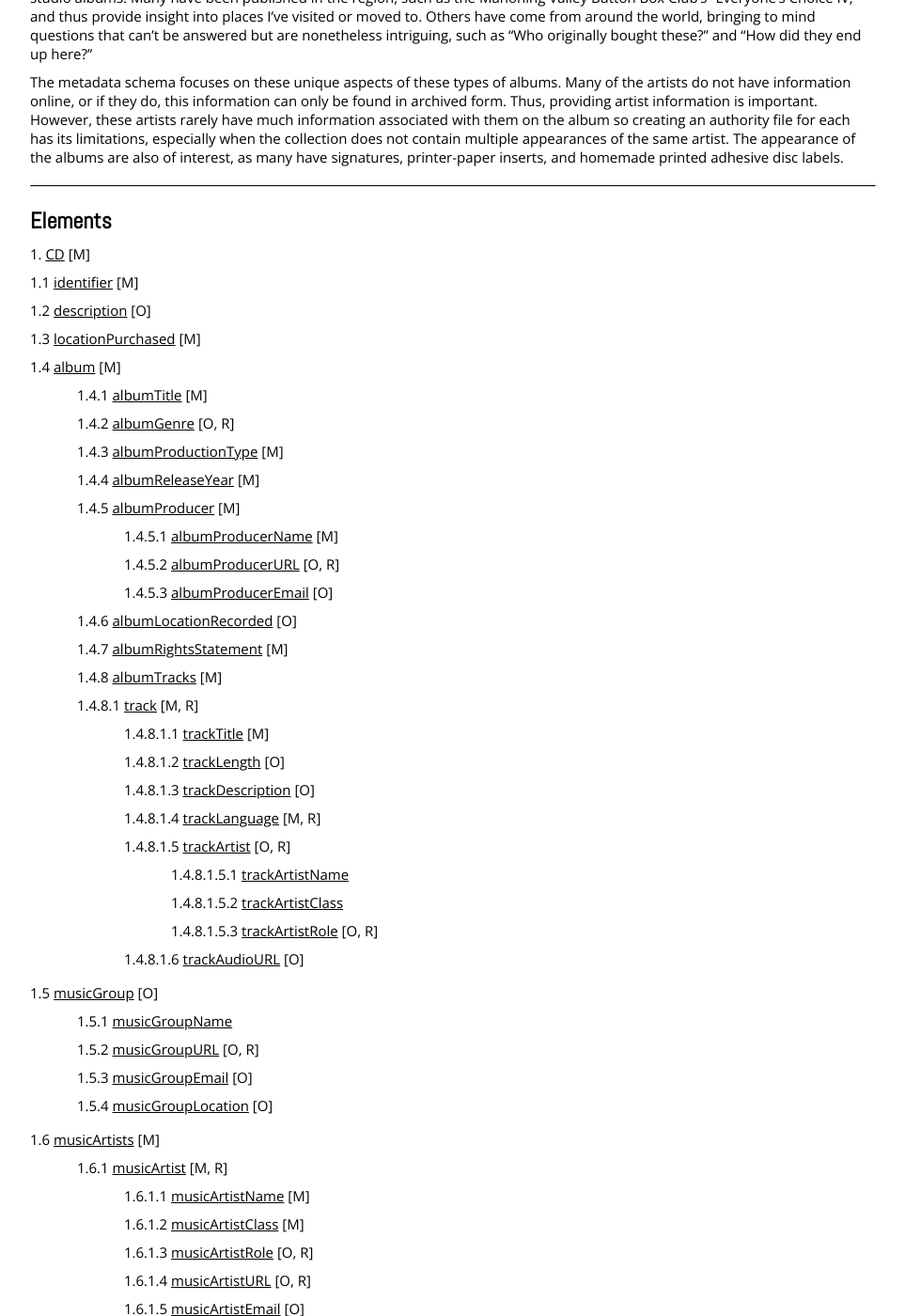
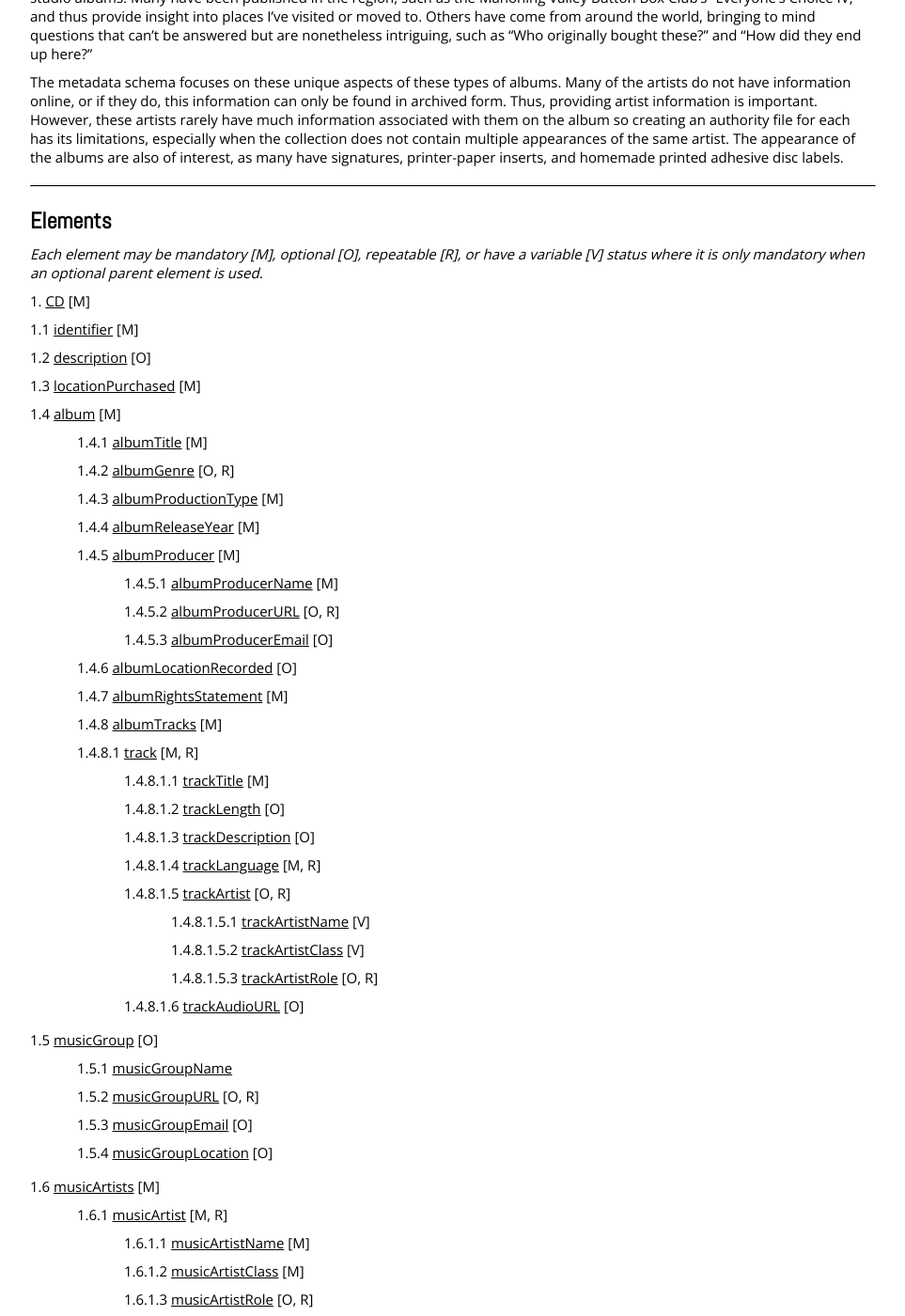
Before and after one commit to krogersst/krogersst.github.io, a Jekyll site: the page built from mlis/metadata/schema.md, in a window 1280 px wide and 1400 px high, scrolled down 705 px. Shown: the whole window at 94% size, without its empty margins (158-1121 px from the left). Built offline with Jekyll 4.4.1, drawn with Linux system fonts in a browser that asks for light colours; nearby versions of some CDN libraries; some of the changed text lies outside the part shown.

Commit message:
PDF Update and Element Standardization

```diff
--- a/mlis/metadata/schema.md
+++ b/mlis/metadata/schema.md
@@ -9,7 +9,7 @@
 
 **Author:** Kelsey Rogers
 
-**Download:** [Specifications PDF]({{ '/mlis/metadata/SecondhandCDs.pdf' | relative_URL }})
+**Download:** [Specifications PDF]({{ '/mlis/metadata/SecondhandCDs_KRogers.pdf' | relative_URL }})
 
 **Table of Contents:**
 - [Description of Schema](#description)
@@ -28,6 +28,8 @@
 ---
 
 ## [Elements](#elements)
+
+*Each element may be mandatory [M], optional [O], repeatable [R], or have a variable [V] status where it is only mandatory when an optional parent element is used.*
 
 1\. [CD](/scd/cd) [M]
 
@@ -55,8 +57,8 @@
   - 1.4.8.1.3 [trackDescription](/scd/trackdescription) [O]
   - 1.4.8.1.4 [trackLanguage](/scd/tracklanguage) [M, R]
   - 1.4.8.1.5 [trackArtist](/scd/trackartist) [O, R]
-    - 1.4.8.1.5.1 [trackArtistName](/scd/trackartistname)
-    - 1.4.8.1.5.2 [trackArtistClass](/scd/trackartistclass)
+    - 1.4.8.1.5.1 [trackArtistName](/scd/trackartistname) [V]
+    - 1.4.8.1.5.2 [trackArtistClass](/scd/trackartistclass) [V]
     - 1.4.8.1.5.3 [trackArtistRole](/scd/trackartistrole) [O, R]
   - 1.4.8.1.6 [trackAudioURL](/scd/trackaudiourl) [O]
 
@@ -75,18 +77,18 @@
   - 1.6.1.5 [musicArtistEmail](/scd/musicartistemail) [O]
 
 1.7 [contributors](/scd/contributors) [O]
-- 1.7.1 [contributor](/scd/contributor) [R]
-  - 1.7.1.1 [contributorName](/scd/contributorname)
-  - 1.7.1.2 [contributorRole](/scd/contributorrole) [R]
-  - 1.7.1.3 [contributorURL](/scd/contributorurl) [R]
-  - 1.7.1.4 [contributorEmail](/scd/contributoremail)
+- 1.7.1 [contributor](/scd/contributor) [V, R]
+  - 1.7.1.1 [contributorName](/scd/contributorname) [V]
+  - 1.7.1.2 [contributorRole](/scd/contributorrole) [V, R]
+  - 1.7.1.3 [contributorURL](/scd/contributorurl) [O, R]
+  - 1.7.1.4 [contributorEmail](/scd/contributoremail) [O]
 
 1.8 [appearance](/scd/appearance) [M]
 - 1.8.1 [signature](/scd/signature) [O, R]
 - 1.8.2 [insertMaterial](/scd/insertmaterial) [M]
 - 1.8.3 [discLabel](/scd/disclabel) [M]
 - 1.8.4 [image](/scd/image) [O, R]
-  - 1.8.4.1 [imageID](/scd/imageidentifier)
+  - 1.8.4.1 [imageID](/scd/imageidentifier) [V]
   - 1.8.4.2 [imageURL](/scd/imageurl) [O]
   - 1.8.4.3 [imageDescription](/scd/imagedescription) [O]
 
--- a/scd/schema/album/albumgenre.html
+++ b/scd/schema/album/albumgenre.html
@@ -4,7 +4,7 @@
 permalink: /scd/albumgenre
 scd-label: Album Genre
 scd-def: The genre(s) of the album.
-scd-imp: Optional; Repeatable
+scd-imp: Optional, Repeatable
 ---
 <tr>
   <td>Comment</td>
--- a/scd/schema/appearance/image.html
+++ b/scd/schema/appearance/image.html
@@ -4,7 +4,7 @@
 permalink: /scd/image
 scd-label: Image
 scd-def: The container element for elements describing the images of the disc and packaging.
-scd-imp: Repeatable
+scd-imp: Optional, Repeatable
 ---
 <tr>
   <td>Comment</td>
--- a/scd/schema/appearance/imageidentifier.html
+++ b/scd/schema/appearance/imageidentifier.html
@@ -4,7 +4,7 @@
 permalink: /scd/imageIdentifier
 scd-label: Image Identifier
 scd-def: An unambiguous reference to the image.
-scd-imp: Mandatory within image container element.
+scd-imp: Mandatory within image container element
 ---
 <tr>
   <td>Comment</td>
```
Also changed, not shown: 2 other files.
